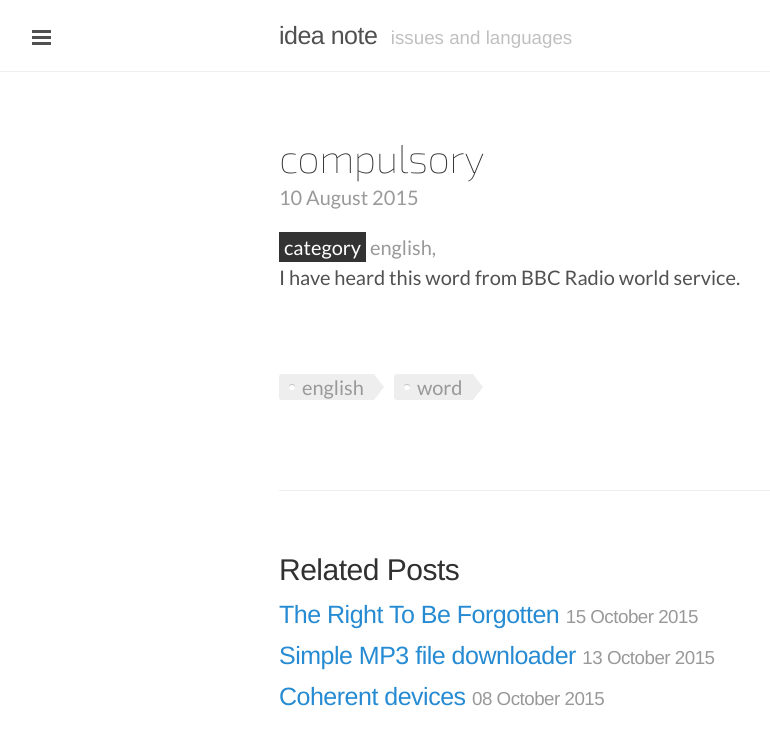
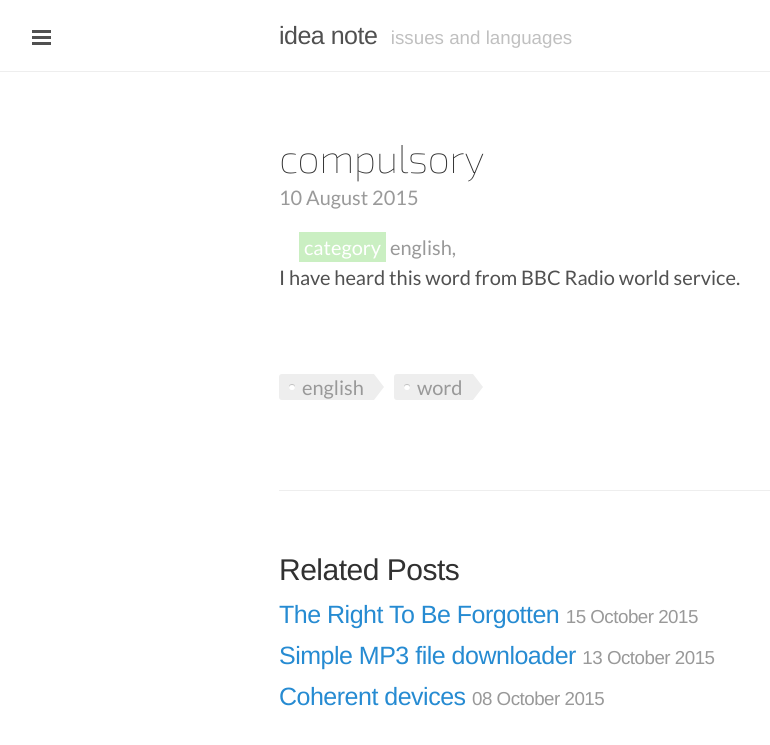
Before and after one commit to aichaku/aichaku.github.io, a Jekyll site: the page built from _posts/knife/2015-08-10-english-expressions-note.markdown, in a window 1280 px wide. Shown: the top 745 px of the page, without its empty margins (1-771 px from the left). Built offline with Jekyll 4.4.1, drawn with Linux system fonts in a browser that asks for light colours; Markdown is read by kramdown in place of the engine named in the settings.

Commit message:
category background color is changed

```diff
--- a/public/css/pencil.css
+++ b/public/css/pencil.css
@@ -18,9 +18,10 @@ html {
 
 .post-category-label {
   color: #fff;
-  background-color: #333;
+  background-color: #CAEFC2;
   display: inline-block;
   padding: 0px 5px 0px 5px;
+  margin-left: 20px
 }
 
 .post-category {
```
